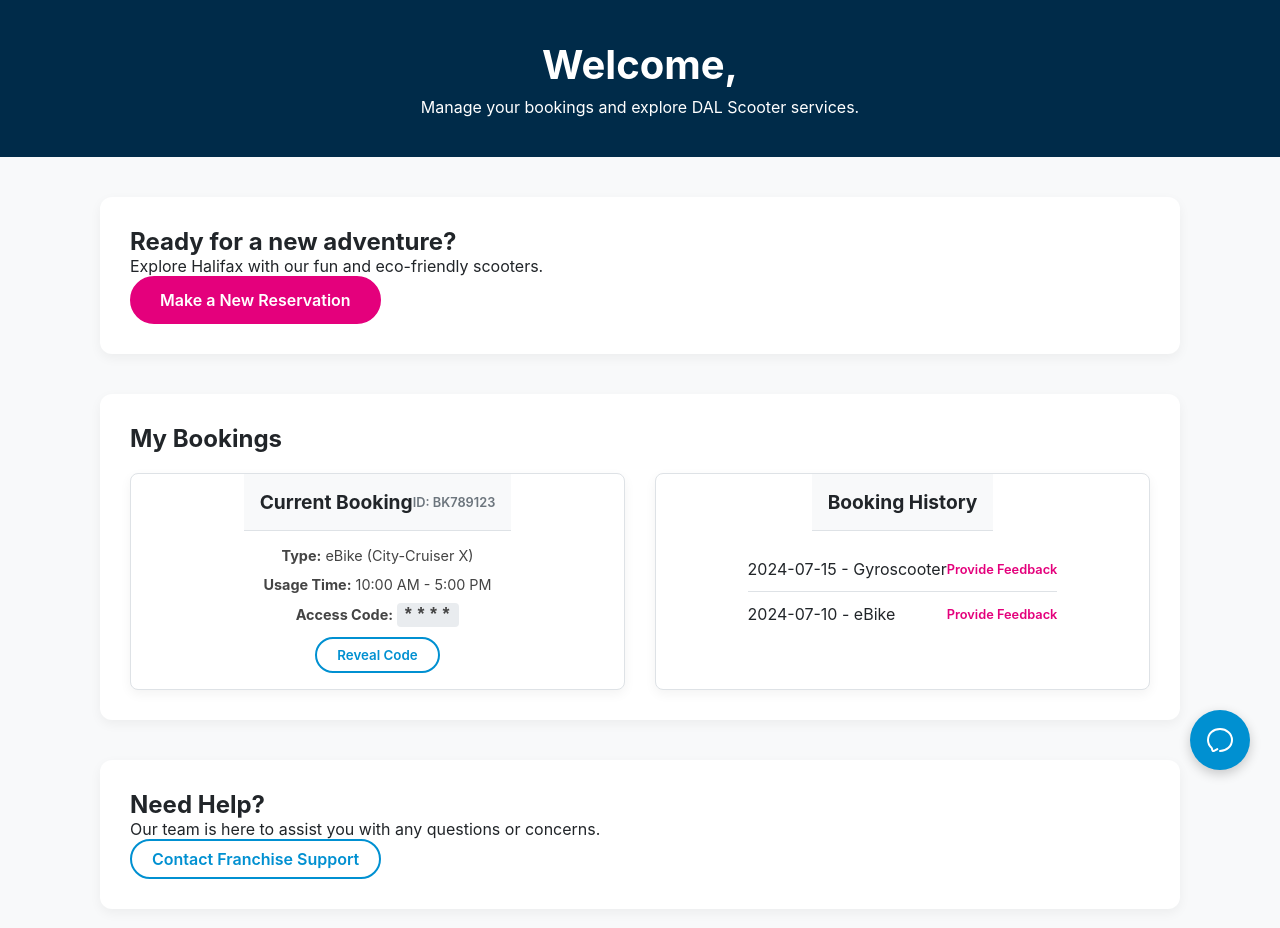
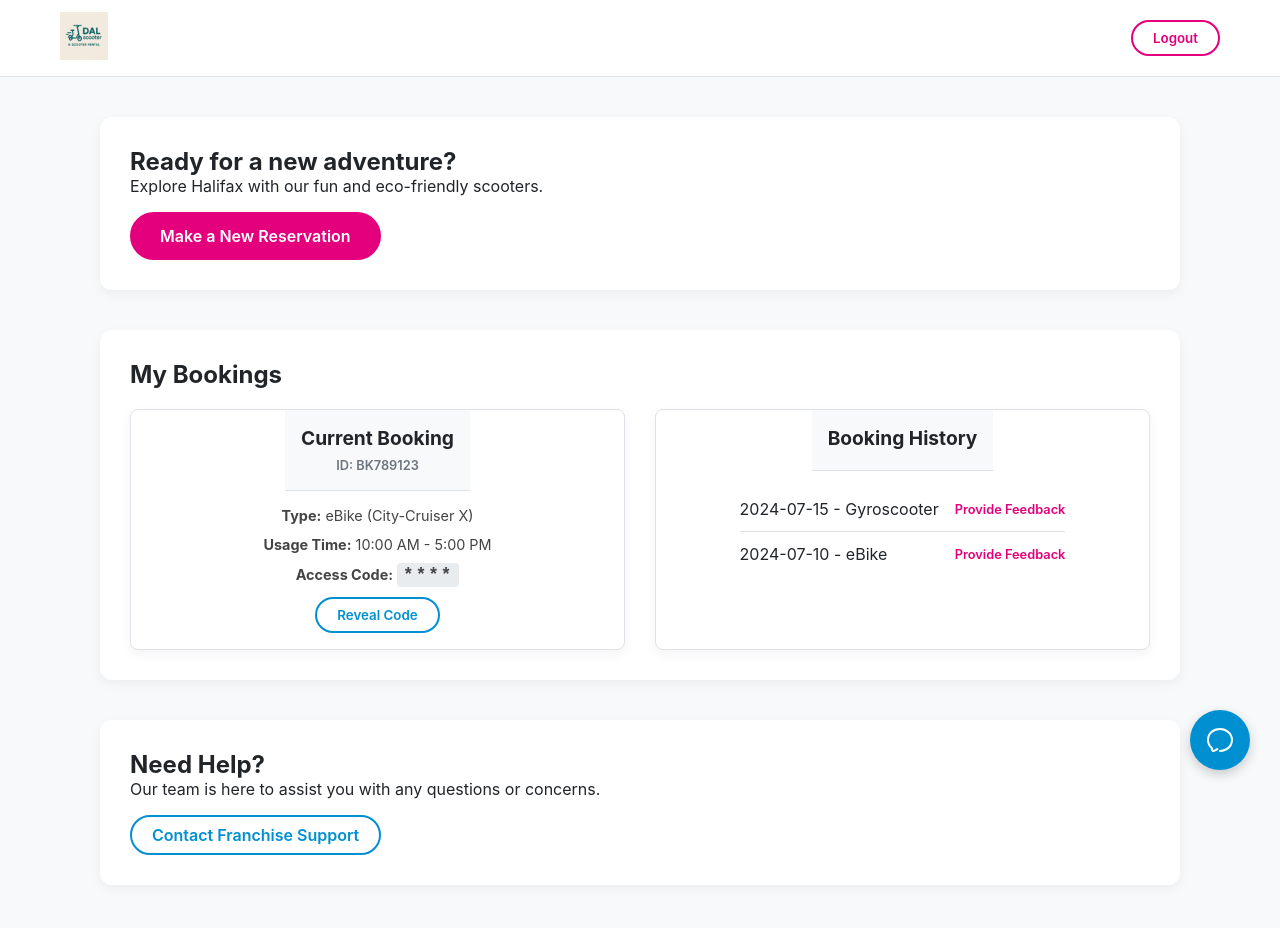
Before and after one commit to Viishveesh/DALScooter, a React (Vite) app in the folder frontend/: page /dashboard in a window 1280 px wide. Shown: the top 928 px of the page. Built offline with nearby package versions, Linux system fonts and the light colour scheme; what amazon-cognito-identity-js would draw is missing.

Commit message:
login cypher issue fixed

```diff
--- a/frontend/src/components/Dashboard.css
+++ b/frontend/src/components/Dashboard.css
@@ -16,16 +16,42 @@
     min-height: 100vh;
 }
 
+/* CHANGED: Header is now a flex container for logo and nav */
 .dashboard-header {
-    background: var(--dark);
-    color: var(--light);
-    padding: 40px 60px;
-    text-align: center;
+    background: var(--light);
+    color: var(--dark);
+    padding: 12px 60px;
+    display: flex;
+    justify-content: space-between;
+    align-items: center;
+    border-bottom: 1px solid var(--border-color);
 }
 
-.dashboard-header h1 {
-    margin: 0 0 8px 0;
-    font-size: 2.5rem;
+/* ADDED: Styles for the new header elements */
+.dashboard-header .logo img {
+    height: 48px; /* Match the homepage logo size */
+}
+
+.dashboard-nav {
+    display: flex;
+    align-items: center;
+    gap: 20px;
+    font-weight: 600;
+}
+
+.btn-logout {
+    background: transparent;
+    border: 2px solid var(--primary);
+    color: var(--primary);
+    padding: 8px 20px;
+    border-radius: 999px;
+    font-weight: 600;
+    cursor: pointer;
+    transition: background 0.2s, color 0.2s;
+}
+.btn-logout:hover {
+    background: var(--primary);
+    color: var(--light);
 }
 
 .dashboard-main {
@@ -60,13 +86,11 @@
     padding: 16px;
     background: #f8f9fa;
     border-bottom: 1px solid var(--border-color);
-    display: flex;
-    justify-content: space-between;
-    align-items: center;
+    display: block;
 }
 
 .card-header h3 {
-    margin: 0;
+    margin: 0 0 4px 0;
     font-size: 1.2rem;
 }
 
@@ -102,16 +126,15 @@
 
 .past-bookings li {
     display: flex;
-    justify-content: space-between;
     align-items: center;
     padding: 12px 0;
     border-bottom: 1px solid var(--border-color);
+    justify-content: space-between;
 }
 .past-bookings li:last-child {
     border-bottom: none;
 }
 
-/* --- Buttons --- */
 .btn-primary {
     display: inline-block;
     background: var(--primary);
@@ -125,6 +148,10 @@
 }
 .btn-primary:hover {
     transform: translateY(-2px);
+}
+
+.reserve-section .btn-primary {
+    margin-top: 16px;
 }
 
 .btn-secondary {
@@ -144,17 +171,23 @@
     color: var(--light);
 }
 
+.support-section .btn-secondary {
+    margin-top: 16px;
+}
+
 .btn-feedback {
     font-size: 0.8rem;
     font-weight: 600;
     color: var(--primary);
     text-decoration: none;
+    /* ADDED: These two properties ensure the link has its own space */
+    white-space: nowrap;
+    margin-left: 16px;
 }
 .btn-feedback:hover {
     text-decoration: underline;
 }
 
-/* --- Chatbot Widget --- */
 .chatbot-widget {
     position: fixed;
     bottom: 30px;
--- a/frontend/src/components/Dashboard.jsx
+++ b/frontend/src/components/Dashboard.jsx
@@ -1,5 +1,5 @@
 import React, { useState } from 'react';
-import { Link } from 'react-router-dom';
+import { Link, useNavigate } from 'react-router-dom';
 import './Dashboard.css';
 
 // Mock data to simulate user's bookings
@@ -10,7 +10,7 @@ const mockBookings = {
         model: 'City-Cruiser X',
         startTime: '10:00 AM',
         endTime: '5:00 PM',
-        accessCode: '****', // Masked until requested
+        accessCode: '****',
     },
     past: [
         { id: 'BK654321', type: 'Gyroscooter', date: '2024-07-15', status: 'Completed' },
@@ -31,12 +31,26 @@ const ChatbotWidget = () => (
 export default function Dashboard() {
     const [userBookings] = useState(mockBookings);
     const email = localStorage.getItem('userEmail');
+    const navigate = useNavigate();
+
+    // ADDED: Logout functionality
+    const handleLogout = () => {
+        localStorage.removeItem('token');
+        localStorage.removeItem('userEmail');
+        navigate('/login');
+    };
 
     return (
         <div className="dashboard-container">
+            {/* CHANGED: Header now includes logo and logout */}
             <header className="dashboard-header">
-                <h1>Welcome, {email}</h1>
-                <p>Manage your bookings and explore DAL Scooter services.</p>
+                <div className="logo">
+                    <img src="/assets/logo.png" alt="DAL Scooter logo" />
+                </div>
+                <nav className="dashboard-nav">
+                    <span>{email}</span>
+                    <button onClick={handleLogout} className="btn-logout">Logout</button>
+                </nav>
             </header>
 
             <main className="dashboard-main">
```
